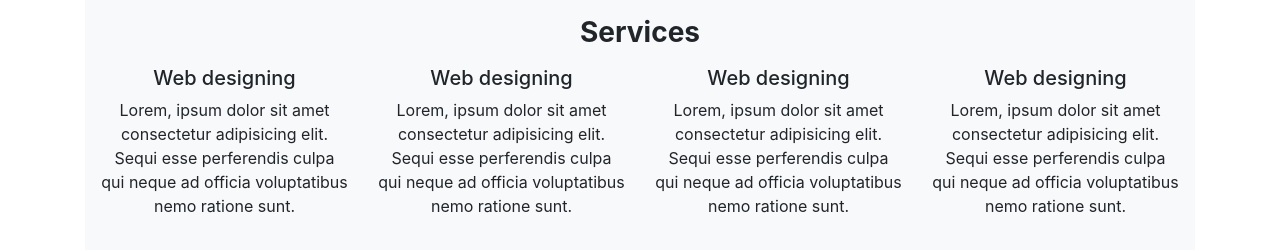
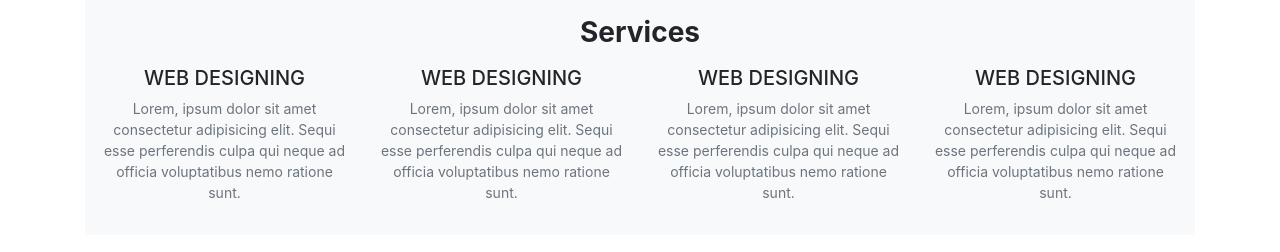
Before and after one commit to Yeamin-Sheikh/HTML-BS, a plain HTML site: page bootstrap2.html in a window 1280 px wide. Shown: the part 88-340 px from the top of the page. Drawn offline with nearby package versions, Linux system fonts and the light colour scheme; files that its build step writes are made by us from their sources.

Commit message:
New file

```diff
--- a/index.html
+++ b/bootstrap2.html
@@ -23,20 +23,20 @@
                 </div>
                 <div class="row text-sm-left text-md-center">
                     <div class="col-md-6 col-lg-3">
-                        <h5>Web designing</h5>
-                        <p>Lorem, ipsum dolor sit amet consectetur adipisicing elit. Sequi esse perferendis culpa qui neque ad officia voluptatibus nemo ratione sunt.</p>
+                        <h5 class="text-uppercase">Web designing</h5>
+                        <p class="small text-muted">Lorem, ipsum dolor sit amet consectetur adipisicing elit. Sequi esse perferendis culpa qui neque ad officia voluptatibus nemo ratione sunt.</p>
                     </div>
                     <div class="col-md-6 col-lg-3">
-                        <h5>Web designing</h5>
-                        <p>Lorem, ipsum dolor sit amet consectetur adipisicing elit. Sequi esse perferendis culpa qui neque ad officia voluptatibus nemo ratione sunt.</p>
+                        <h5 class="text-uppercase">Web designing</h5>
+                        <p class="small text-muted">Lorem, ipsum dolor sit amet consectetur adipisicing elit. Sequi esse perferendis culpa qui neque ad officia voluptatibus nemo ratione sunt.</p>
                     </div>
                     <div class="col-md-6 col-lg-3">
-                        <h5>Web designing</h5>
-                        <p>Lorem, ipsum dolor sit amet consectetur adipisicing elit. Sequi esse perferendis culpa qui neque ad officia voluptatibus nemo ratione sunt.</p>
+                        <h5 class="text-uppercase">Web designing</h5>
+                        <p class="small text-muted">Lorem, ipsum dolor sit amet consectetur adipisicing elit. Sequi esse perferendis culpa qui neque ad officia voluptatibus nemo ratione sunt.</p>
                     </div>
                     <div class="col-md-6 col-lg-3">
-                        <h5>Web designing</h5>
-                        <p>Lorem, ipsum dolor sit amet consectetur adipisicing elit. Sequi esse perferendis culpa qui neque ad officia voluptatibus nemo ratione sunt.</p>
+                        <h5 class="text-uppercase">Web designing</h5>
+                        <p class="small text-muted">Lorem, ipsum dolor sit amet consectetur adipisicing elit. Sequi esse perferendis culpa qui neque ad officia voluptatibus nemo ratione sunt.</p>
                     </div>
                 </div>
             </div>
```
